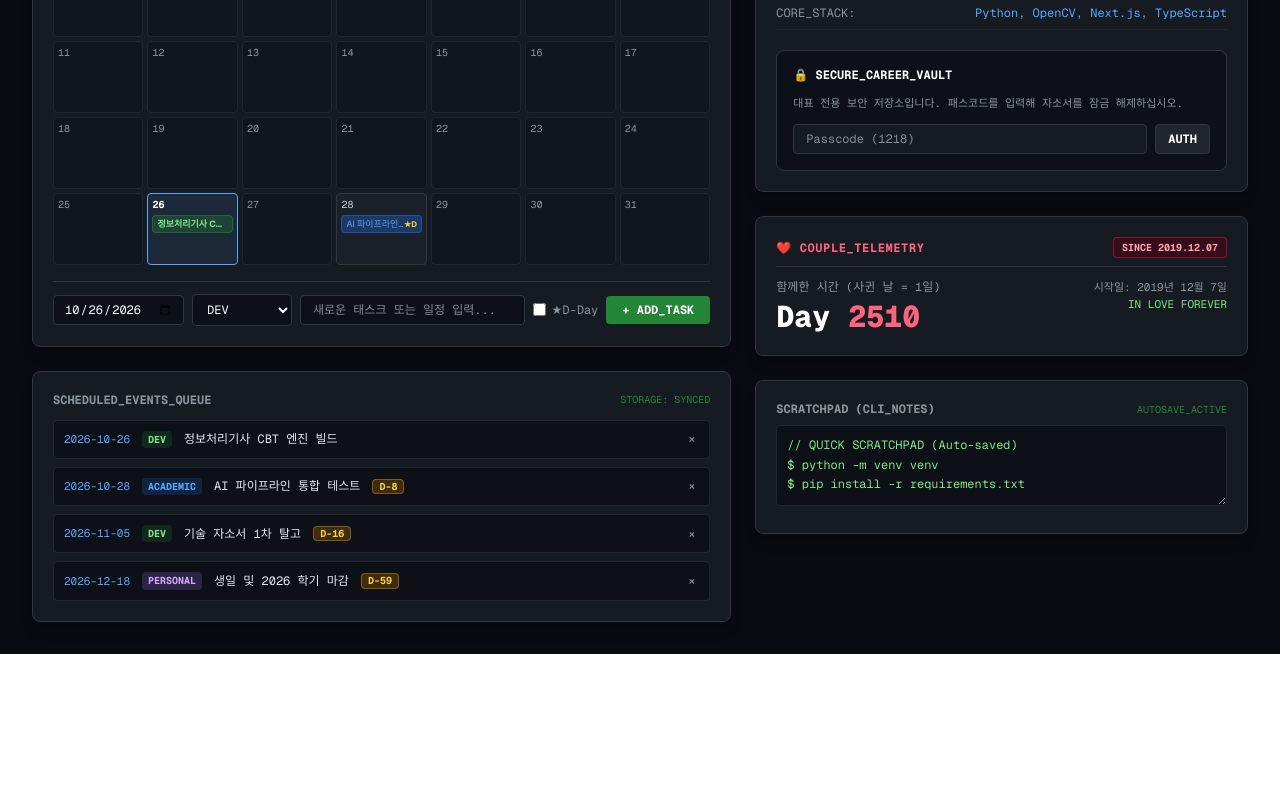
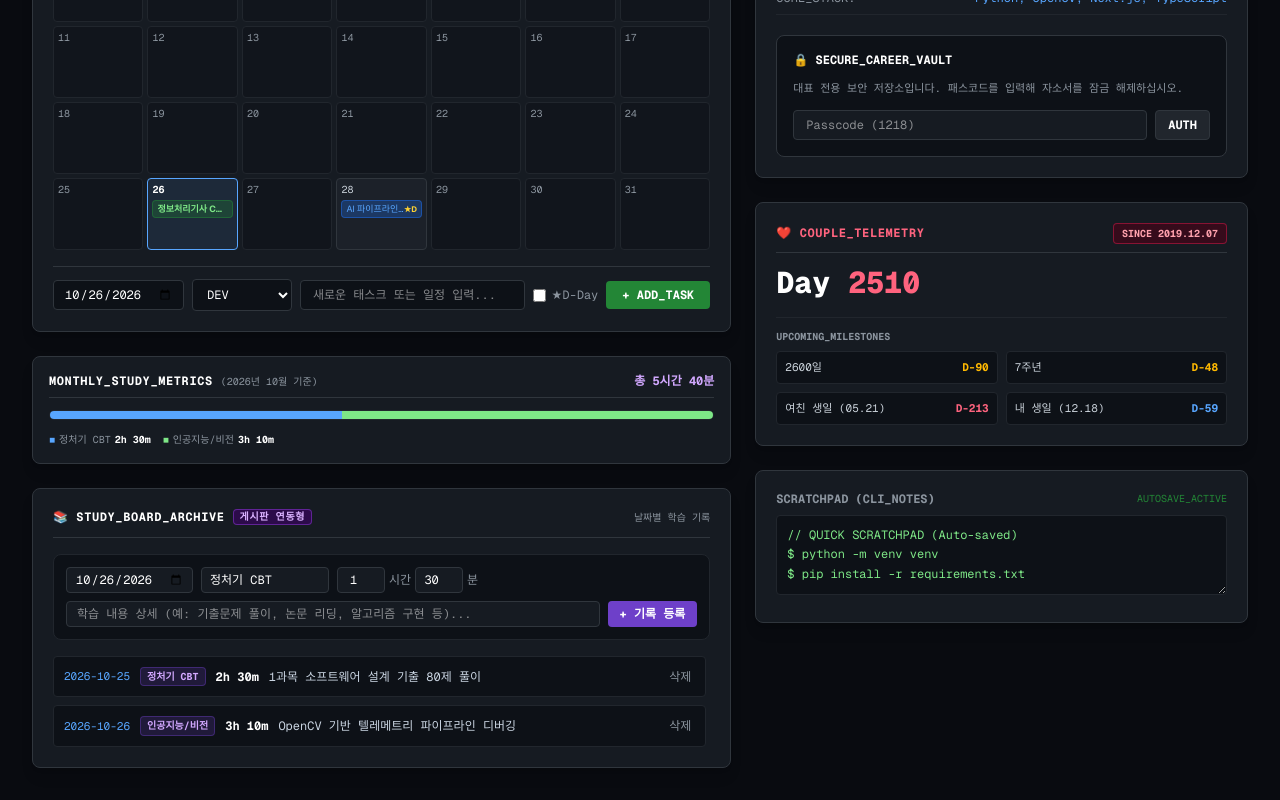
Before and after one commit to omgsmj/shins_lab, a Next.js app: page / in a window 1280 px wide. Shown: the part 616-1416 px from the top of the page. Before the commit the page ends 1270 px from the top, so only its background shows below. Built offline with nearby package versions, Linux system fonts and the light colour scheme; no server answers; the database is empty.

Commit message:
feat: clean couple telemetry with auto milestones and add study board with monthly chart

```diff
--- a/src/app/page.tsx
+++ b/src/app/page.tsx
@@ -19,18 +19,20 @@ interface UserProfile {
   coreStack: string;
 }
 
-interface StudyRecord {
+interface StudyBoardLog {
   id: number;
+  date: string;
   subject: string;
-  minutes: number;
-  date: string;
+  durationHours: number;
+  durationMinutes: number;
+  summary: string;
 }
 
 const DEFAULT_SCHEDULES: ScheduleItem[] = [
   { id: 1, date: '2026-10-26', title: '정보처리기사 CBT 엔진 빌드', category: 'DEV', isDday: false },
   { id: 2, date: '2026-10-28', title: 'AI 파이프라인 통합 테스트', category: 'ACADEMIC', isDday: true },
   { id: 3, date: '2026-11-05', title: '기술 자소서 1차 탈고', category: 'DEV', isDday: true },
-  { id: 4, date: '2026-12-18', title: '생일 및 2026 학기 마감', category: 'PERSONAL', isDday: true },
+  { id: 4, date: '2026-12-18', title: '본인 생일', category: 'PERSONAL', isDday: true },
 ];
 
 export default function EngineeringHub() {
@@ -94,10 +96,16 @@ export default function EngineeringHub() {
   const [stopwatchTime, setStopwatchTime] = useState<number>(0);
   const [isStopwatchRunning, setIsStopwatchRunning] = useState<boolean>(false);
 
-  // 8. 공부 시간 기록기
-  const [studyLogs, setStudyLogs] = useState<StudyRecord[]>([]);
-  const [newStudySubject, setNewStudySubject] = useState<string>('정처기 CBT');
-  const [newStudyMinutes, setNewStudyMinutes] = useState<number>(30);
+  // 8. 학습 로그 게시판 상태
+  const [studyLogs, setStudyLogs] = useState<StudyBoardLog[]>([
+    { id: 1, date: '2026-10-25', subject: '정처기 CBT', durationHours: 2, durationMinutes: 30, summary: '1과목 소프트웨어 설계 기출 80제 풀이' },
+    { id: 2, date: '2026-10-26', subject: '인공지능/비전', durationHours: 3, durationMinutes: 10, summary: 'OpenCV 기반 텔레메트리 파이프라인 디버깅' },
+  ]);
+  const [logDate, setLogDate] = useState<string>('2026-10-26');
+  const [logSubject, setLogSubject] = useState<string>('정처기 CBT');
+  const [logHours, setLogHours] = useState<number>(1);
+  const [logMinutes, setLogMinutes] = useState<number>(30);
+  const [logSummary, setLogSummary] = useState<string>('');
 
   // 9. 스크래치패드
   const [scratchpad, setScratchpad] = useState<string>(
@@ -134,7 +142,7 @@ export default function EngineeringHub() {
     } catch (e) {}
   };
 
-  // 실시간 시계 & 업타임
+  // 실시간 시계
   useEffect(() => {
     const timer = setInterval(() => {
       const now = new Date();
@@ -151,7 +159,7 @@ export default function EngineeringHub() {
     return () => clearInterval(timer);
   }, []);
 
-  // 커스텀 타이머 루프
+  // 타이머 루프
   useEffect(() => {
     let interval: NodeJS.Timeout;
     if (isTimerRunning && timerLeft > 0) {
@@ -173,7 +181,7 @@ export default function EngineeringHub() {
     return () => clearInterval(interval);
   }, [isStopwatchRunning]);
 
-  // 전주시 실시간 기상 관측 및 특보 감지
+  // 기상 관측 및 특보 감지
   useEffect(() => {
     const fetchJeonjuWeather = async () => {
       try {
@@ -248,11 +256,11 @@ export default function EngineeringHub() {
       } catch (e) {}
     }
 
-    const savedStudyLogs = localStorage.getItem('station_study_logs');
-    if (savedStudyLogs) {
+    const savedBoardLogs = localStorage.getItem('station_board_study_logs');
+    if (savedBoardLogs) {
       try {
-        const parsed = JSON.parse(savedStudyLogs);
-        if (Array.isArray(parsed)) setStudyLogs(parsed);
+        const parsed = JSON.parse(savedBoardLogs);
+        if (Array.isArray(parsed) && parsed.length > 0) setStudyLogs(parsed);
       } catch (e) {}
     }
 
@@ -318,38 +326,36 @@ export default function EngineeringHub() {
     } catch (err) {}
   };
 
-  // 공부 시간 기록 추가
+  // 학습 로그 게시판 등록 핸들러
   const handleAddStudyLog = (e: React.FormEvent) => {
     e.preventDefault();
     playClickSound();
-    if (newStudyMinutes <= 0) return;
+    const durationTotalMin = logHours * 60 + logMinutes;
+    if (durationTotalMin <= 0) return;
 
-    const newLog: StudyRecord = {
+    const newLog: StudyBoardLog = {
       id: Date.now(),
-      subject: newStudySubject,
-      minutes: Number(newStudyMinutes),
-      date: new Date().toISOString().split('T')[0],
+      date: logDate,
+      subject: logSubject,
+      durationHours: logHours,
+      durationMinutes: logMinutes,
+      summary: logSummary.trim() || '학습 내용 요약 없음',
     };
 
-    const updated = [newLog, ...studyLogs];
+    const updated = [newLog, ...studyLogs].sort((a, b) => b.date.localeCompare(a.date));
     setStudyLogs(updated);
     if (typeof window !== 'undefined') {
-      localStorage.setItem('station_study_logs', JSON.stringify(updated));
+      localStorage.setItem('station_board_study_logs', JSON.stringify(updated));
     }
+    setLogSummary('');
   };
 
-  // 사귄 날짜 (2019-12-07, 당일=1일) 계산기
-  const calculateLoveDays = () => {
-    try {
-      const startDate = new Date(2019, 11, 7); // 2019년 12월 7일
-      startDate.setHours(0, 0, 0, 0);
-      const today = new Date();
-      today.setHours(0, 0, 0, 0);
-      const diffTime = today.getTime() - startDate.getTime();
-      const diffDays = Math.floor(diffTime / (1000 * 60 * 60 * 24)) + 1; // 1일차 포함
-      return diffDays;
-    } catch (e) {
-      return 2516;
+  const handleDeleteStudyLog = (id: number) => {
+    playClickSound();
+    const updated = studyLogs.filter((item) => item.id !== id);
+    setStudyLogs(updated);
+    if (typeof window !== 'undefined') {
+      localStorage.setItem('station_board_study_logs', JSON.stringify(updated));
     }
   };
 
@@ -373,6 +379,53 @@ export default function EngineeringHub() {
     }
   };
 
+  // 커플 기념일 및 다가오는 마일스톤 연산 엔진
+  const calculateCoupleMilestones = () => {
+    const startDate = new Date(2019, 11, 7); // 2019-12-07
+    startDate.setHours(0, 0, 0, 0);
+    const today = new Date();
+    today.setHours(0, 0, 0, 0);
+
+    const diffDays = Math.floor((today.getTime() - startDate.getTime()) / (1000 * 60 * 60 * 24)) + 1;
+
+    // 1. 다음 100일 단위 (예: 2600일)
+    const nextHundreds = Math.ceil(diffDays / 100) * 100 === diffDays ? diffDays + 100 : Math.ceil(diffDays / 100) * 100;
+    const daysUntilNextHundreds = nextHundreds - diffDays;
+
+    // 2. 다음 N주년 계산
+    const currentYear = today.getFullYear();
+    let nextAnnivYear = currentYear;
+    let nextAnnivDate = new Date(nextAnnivYear, 11, 7);
+    if (today > nextAnnivDate) {
+      nextAnnivYear += 1;
+      nextAnnivDate = new Date(nextAnnivYear, 11, 7);
+    }
+    const nextAnnivYears = nextAnnivYear - 2019;
+    const diffAnnivDays = Math.round((nextAnnivDate.getTime() - today.getTime()) / (1000 * 60 * 60 * 24));
+
+    // 3. 여자친구 다음 생일 (05-21)
+    let gfNextBday = new Date(currentYear, 4, 21);
+    if (today > gfNextBday) gfNextBday = new Date(currentYear + 1, 4, 21);
+    const diffGfDays = Math.round((gfNextBday.getTime() - today.getTime()) / (1000 * 60 * 60 * 24));
+
+    // 4. 본인 다음 생일 (12-18)
+    let myNextBday = new Date(currentYear, 11, 18);
+    if (today > myNextBday) myNextBday = new Date(currentYear + 1, 11, 18);
+    const diffMyDays = Math.round((myNextBday.getTime() - today.getTime()) / (1000 * 60 * 60 * 24));
+
+    return {
+      currentDays: diffDays,
+      nextHundreds,
+      daysUntilNextHundreds,
+      nextAnnivYears,
+      diffAnnivDays,
+      diffGfDays,
+      diffMyDays,
+    };
+  };
+
+  const milestones = isMounted ? calculateCoupleMilestones() : null;
+
   const formatTimer = (sec: number) => {
     const h = Math.floor(sec / 3600);
     const m = Math.floor((sec % 3600) / 60);
@@ -383,10 +436,21 @@ export default function EngineeringHub() {
     return `${String(m).padStart(2, '0')}:${String(s).padStart(2, '0')}`;
   };
 
-  const totalStudyMinutes = studyLogs.reduce((acc, cur) => acc + cur.minutes, 0);
-
+  // 달력 및 이번 달 통계 계산
   const year = currentDate.getFullYear();
   const month = currentDate.getMonth();
+  const currentMonthKey = `${year}-${String(month + 1).padStart(2, '0')}`;
+
+  const currentMonthLogs = studyLogs.filter((log) => log.date.startsWith(currentMonthKey));
+  const currentMonthTotalMinutes = currentMonthLogs.reduce((acc, cur) => acc + cur.durationHours * 60 + cur.durationMinutes, 0);
+
+  // 과목별 점유율 통계
+  const subjectMap: Record<string, number> = {};
+  currentMonthLogs.forEach((l) => {
+    const mins = l.durationHours * 60 + l.durationMinutes;
+    subjectMap[l.subject] = (subjectMap[l.subject] || 0) + mins;
+  });
+
   const firstDayIndex = new Date(year, month, 1).getDay();
   const daysInMonth = new Date(year, month + 1, 0).getDate();
   const daysArray = Array.from({ length: daysInMonth }, (_, i) => i + 1);
@@ -467,7 +531,7 @@ export default function EngineeringHub() {
         </div>
       </header>
 
-      {/* 2. 빠른 실행 서브시스템 링크 (통합 런처: CBT + 날씨 + 공부 기록) */}
+      {/* 2. 빠른 실행 서브시스템 링크 (통합 런처: CBT + 전주대 날씨 + 학습 게시판) */}
       <section className="grid grid-cols-1 sm:grid-cols-3 gap-3 mb-6">
         <Link
           href="/cbt"
@@ -499,43 +563,24 @@ export default function EngineeringHub() {
           <div className="text-xs text-[#8b949e] mt-1">캠퍼스(효자동) 실시간 기상 관측 및 단기 예보</div>
         </Link>
 
-        {/* 공부 시간 기록 패널 (GitHub 대체) */}
+        {/* ENGINE 03: 학습 보드 바로가기 카드 */}
         <div className="border border-[#30363d] bg-[#161b22] p-4 rounded-lg shadow flex flex-col justify-between">
           <div className="flex items-center justify-between">
             <span className="text-[10px] text-[#8b949e]">ENGINE 03</span>
             <span className="text-[10px] px-1.5 py-0.5 rounded bg-[#a371f7]/20 text-[#d2a8ff] border border-[#a371f7]/40">
-              TOTAL: {Math.floor(totalStudyMinutes / 60)}h {totalStudyMinutes % 60}m
+              LOGS: {studyLogs.length}건
             </span>
           </div>
-          <div className="text-base font-bold text-white mt-1">공부 시간 트래커</div>
-          <form onSubmit={handleAddStudyLog} className="mt-2 flex gap-1.5 items-center">
-            <input
-              type="text"
-              value={newStudySubject}
-              onChange={(e) => setNewStudySubject(e.target.value)}
-              placeholder="과목"
-              className="bg-[#0d1117] border border-[#30363d] text-[11px] px-2 py-1 rounded text-white w-24 focus:outline-none focus:border-[#a371f7]"
-            />
-            <input
-              type="number"
-              value={newStudyMinutes}
-              onChange={(e) => setNewStudyMinutes(Number(e.target.value))}
-              placeholder="분"
-              className="bg-[#0d1117] border border-[#30363d] text-[11px] px-2 py-1 rounded text-white w-14 focus:outline-none focus:border-[#a371f7]"
-            />
-            <button
-              type="submit"
-              className="bg-[#6e40c9] hover:bg-[#8957e5] text-white text-[11px] px-2.5 py-1 rounded font-bold transition whitespace-nowrap"
-            >
-              +LOG
-            </button>
-          </form>
+          <div className="text-base font-bold text-white mt-1">학습 로그 게시판</div>
+          <div className="text-xs text-[#8b949e] mt-1">
+            당월 누적: <span className="text-[#d2a8ff] font-bold">{Math.floor(currentMonthTotalMinutes / 60)}시간 {currentMonthTotalMinutes % 60}분</span> 기록 중
+          </div>
         </div>
       </section>
 
-      {/* 메인 2열 그리드: 일정/캘린더 vs 프로필/자소서 금고 */}
+      {/* 메인 2열 그리드: 일정/달력/학습게시판 vs 프로필/자소서/커플위젯 */}
       <div className="grid grid-cols-1 lg:grid-cols-12 gap-6">
-        {/* [좌측 7열]: 올해/이달 목표 보드 + 달력 및 일정 */}
+        {/* [좌측 7열]: 올해/이달 목표 + 달력 + 학습 시간 통계 및 로그 게시판 */}
         <section className="lg:col-span-7 space-y-6">
           {/* 달력 상단: 올해 목표 & 이달의 목표 편집 보드 */}
           <div className="border border-[#30363d] bg-[#161b22] rounded-lg p-4 shadow-lg">
@@ -644,6 +689,7 @@ export default function EngineeringHub() {
                     onClick={() => {
                       playClickSound();
                       setNewDate(dateKey);
+                      setLogDate(dateKey);
                     }}
                     className={`min-h-[72px] border rounded p-1 text-left flex flex-col justify-start cursor-pointer transition overflow-hidden ${
                       isToday
@@ -719,51 +765,153 @@ export default function EngineeringHub() {
             </form>
           </div>
 
-          {/* 등록된 일정 큐 리스트 */}
-          <div className="border border-[#30363d] bg-[#161b22] rounded-lg p-5 shadow-lg">
-            <div className="flex items-center justify-between mb-3">
-              <span className="text-xs font-bold text-[#8b949e] uppercase">SCHEDULED_EVENTS_QUEUE</span>
-              <span className="text-[10px] text-[#238636]">STORAGE: SYNCED</span>
+          {/* 달력 밑쪽: 이번 달 학습 누적 통계 & 미니 바 차트 */}
+          <div className="border border-[#30363d] bg-[#161b22] rounded-lg p-4 shadow-lg">
+            <div className="flex items-center justify-between border-b border-[#30363d] pb-2 mb-3">
+              <div className="flex items-center gap-2">
+                <span className="text-xs font-bold text-white uppercase tracking-wider">MONTHLY_STUDY_METRICS</span>
+                <span className="text-[10px] text-[#8b949e]">({year}년 {month + 1}월 기준)</span>
               </div>
+              <span className="text-xs font-bold text-[#d2a8ff]">
+                총 {Math.floor(currentMonthTotalMinutes / 60)}시간 {currentMonthTotalMinutes % 60}분
+              </span>
+            </div>
+
+            {/* 과목별 누적 분포 미니 바 차트 */}
+            {currentMonthTotalMinutes === 0 ? (
+              <div className="text-[11px] text-[#8b949e] py-1 text-center">이번 달 등록된 공부 시간이 없습니다.</div>
+            ) : (
               <div className="space-y-2">
-              {schedules.map((s) => (
+                <div className="flex h-2.5 w-full overflow-hidden rounded-full bg-[#0d1117] border border-[#21262d]">
+                  {Object.entries(subjectMap).map(([subj, mins], idx) => {
+                    const pct = Math.round((mins / currentMonthTotalMinutes) * 100);
+                    const colors = ['bg-[#58a6ff]', 'bg-[#7ee787]', 'bg-[#d2a8ff]', 'bg-[#f0883e]', 'bg-[#f85149]'];
+                    return (
                       <div
-                  key={s.id}
-                  className="flex items-center justify-between p-2.5 rounded bg-[#0d1117] border border-[#21262d] text-xs"
-                >
-                  <div className="flex items-center gap-3">
-                    <span className="font-mono text-[#58a6ff] text-[11px]">{s.date}</span>
-                    <span
-                      className={`px-1.5 py-0.5 rounded text-[10px] font-bold ${
-                        s.category === 'DEV'
-                          ? 'bg-[#238636]/20 text-[#7ee787]'
-                          : s.category === 'ACADEMIC'
-                          ? 'bg-[#1f6feb]/20 text-[#58a6ff]'
-                          : 'bg-[#a371f7]/20 text-[#d2a8ff]'
-                      }`}
-                    >
-                      {s.category}
-                    </span>
-                    <span className="text-slate-200">{s.title}</span>
-                    {s.isDday && isMounted && (
-                      <span className="text-[10px] px-1.5 py-0.2 rounded bg-amber-500/20 text-amber-300 font-bold border border-amber-500/40">
-                        {calculateDday(s.date)}
-                      </span>
+                        key={subj}
+                        style={{ width: `${pct}%` }}
+                        className={`${colors[idx % colors.length]} transition-all`}
+                        title={`${subj}: ${Math.floor(mins / 60)}h ${mins % 60}m (${pct}%)`}
+                      />
+                    );
+                  })}
+                </div>
+
+                <div className="flex flex-wrap gap-3 text-[10px] text-[#8b949e] pt-1">
+                  {Object.entries(subjectMap).map(([subj, mins], idx) => {
+                    const colors = ['text-[#58a6ff]', 'text-[#7ee787]', 'text-[#d2a8ff]', 'text-[#f0883e]', 'text-[#f85149]'];
+                    return (
+                      <div key={subj} className="flex items-center gap-1">
+                        <span className={`font-bold ${colors[idx % colors.length]}`}>■</span>
+                        <span>{subj}</span>
+                        <span className="text-white font-bold">{Math.floor(mins / 60)}h {mins % 60}m</span>
+                      </div>
+                    );
+                  })}
+                </div>
+              </div>
             )}
           </div>
+
+          {/* 학습 로그 게시판 (Study Dev Logs) */}
+          <div className="border border-[#30363d] bg-[#161b22] rounded-lg p-5 shadow-lg">
+            <div className="flex items-center justify-between border-b border-[#30363d] pb-3 mb-4">
+              <span className="text-xs font-bold text-white uppercase tracking-wider flex items-center gap-2">
+                <span>📚 STUDY_BOARD_ARCHIVE</span>
+                <span className="text-[10px] px-1.5 py-0.2 rounded bg-purple-950/60 text-purple-300 border border-purple-500/40">
+                  게시판 연동형
+                </span>
+              </span>
+              <span className="text-[10px] text-[#8b949e]">날짜별 학습 기록</span>
+            </div>
+
+            {/* 학습 기록 주입 폼 */}
+            <form onSubmit={handleAddStudyLog} className="bg-[#0d1117] p-3 rounded-lg border border-[#21262d] mb-4 space-y-2 text-xs">
+              <div className="flex flex-wrap gap-2 items-center">
+                <input
+                  type="date"
+                  value={logDate}
+                  onChange={(e) => setLogDate(e.target.value)}
+                  className="bg-[#161b22] border border-[#30363d] px-2 py-1 rounded text-white text-xs focus:outline-none"
+                />
+                <input
+                  type="text"
+                  value={logSubject}
+                  onChange={(e) => setLogSubject(e.target.value)}
+                  placeholder="과목 / 분야"
+                  className="bg-[#161b22] border border-[#30363d] px-2 py-1 rounded text-white text-xs w-32 focus:outline-none focus:border-[#a371f7]"
+                />
+                <div className="flex items-center gap-1 text-[#8b949e]">
+                  <input
+                    type="number"
+                    min="0"
+                    max="23"
+                    value={logHours}
+                    onChange={(e) => setLogHours(Number(e.target.value))}
+                    className="w-12 bg-[#161b22] border border-[#30363d] px-1.5 py-1 rounded text-white text-xs text-center focus:outline-none"
+                  />
+                  <span>시간</span>
+                  <input
+                    type="number"
+                    min="0"
+                    max="59"
+                    value={logMinutes}
+                    onChange={(e) => setLogMinutes(Number(e.target.value))}
+                    className="w-12 bg-[#161b22] border border-[#30363d] px-1.5 py-1 rounded text-white text-xs text-center focus:outline-none"
+                  />
+                  <span>분</span>
+                </div>
+              </div>
+
+              <div className="flex gap-2">
+                <input
+                  type="text"
+                  value={logSummary}
+                  onChange={(e) => setLogSummary(e.target.value)}
+                  placeholder="학습 내용 상세 (예: 기출문제 풀이, 논문 리딩, 알고리즘 구현 등)..."
+                  className="flex-1 bg-[#161b22] border border-[#30363d] px-2.5 py-1 rounded text-white text-xs focus:outline-none focus:border-[#a371f7]"
+                />
                 <button
-                    onClick={() => handleDeleteSchedule(s.id)}
-                    className="text-[#8b949e] hover:text-[#f85149] text-xs px-1"
+                  type="submit"
+                  className="bg-[#6e40c9] hover:bg-[#8957e5] text-white px-3 py-1 rounded font-bold transition text-xs whitespace-nowrap"
                 >
-                    ×
+                  + 기록 등록
                 </button>
               </div>
-              ))}
+            </form>
+
+            {/* 학습 기록 게시물 목록 */}
+            <div className="space-y-2 max-h-72 overflow-y-auto pr-1">
+              {studyLogs.length === 0 ? (
+                <div className="text-[11px] text-[#8b949e] py-4 text-center">등록된 학습 게시물이 없습니다.</div>
+              ) : (
+                studyLogs.map((log) => (
+                  <div
+                    key={log.id}
+                    className="flex flex-col sm:flex-row sm:items-center justify-between p-2.5 rounded bg-[#0d1117] border border-[#21262d] text-xs gap-2"
+                  >
+                    <div className="flex items-start sm:items-center gap-2.5">
+                      <span className="font-mono text-[#58a6ff] text-[11px] shrink-0">{log.date}</span>
+                      <span className="px-1.5 py-0.5 rounded text-[10px] font-bold bg-[#6e40c9]/20 text-[#d2a8ff] border border-[#6e40c9]/40 shrink-0">
+                        {log.subject}
+                      </span>
+                      <span className="text-white font-bold shrink-0">{log.durationHours}h {log.durationMinutes}m</span>
+                      <span className="text-slate-300 truncate max-w-[280px]">{log.summary}</span>
+                    </div>
+                    <button
+                      onClick={() => handleDeleteStudyLog(log.id)}
+                      className="text-[#8b949e] hover:text-[#f85149] text-xs px-1 self-end sm:self-auto"
+                    >
+                      삭제
+                    </button>
+                  </div>
+                ))
+              )}
             </div>
           </div>
         </section>
 
-        {/* [우측 5열]: 크로노 모듈(타이머/스톱워치) + 자소서 금고 + 커플 디데이 위젯 */}
+        {/* [우측 5열]: 크로노 모듈 + 대표소개/자소서 + 커플 텔레메트리 마일스톤 */}
         <section className="lg:col-span-5 space-y-6">
           {/* 다기능 크로노 모듈 (타이머 & 스톱워치) */}
           <div className="border border-[#30363d] bg-[#161b22] rounded-lg p-5 shadow-lg">
@@ -1059,7 +1207,7 @@ export default function EngineeringHub() {
             </div>
           </div>
 
-          {/* 대문 오른쪽 아래: 커플 디데이 위젯 (2019-12-07 ~ Day N) */}
+          {/* 대문 오른쪽 아래: 커플 텔레메트리 & 마일스톤 자동 알리미 */}
           <div className="border border-[#30363d] bg-[#161b22] rounded-lg p-5 shadow-lg">
             <div className="flex items-center justify-between border-b border-[#30363d] pb-2 mb-3">
               <span className="text-xs font-bold text-rose-400 uppercase tracking-wider flex items-center gap-1.5">
@@ -1070,17 +1218,40 @@ export default function EngineeringHub() {
               </span>
             </div>
 
-            <div className="flex items-baseline justify-between">
-              <div>
-                <div className="text-xs text-[#8b949e]">함께한 시간 (사귄 날 = 1일)</div>
-                <div className="text-3xl font-extrabold font-mono text-white mt-1">
-                  Day <span className="text-rose-400">{isMounted ? calculateLoveDays() : '---'}</span>
+            {/* 현재 일수 (단백한 공대 스타일) */}
+            <div className="mb-4">
+              <div className="text-3xl font-extrabold font-mono text-white">
+                Day <span className="text-rose-400">{milestones ? milestones.currentDays : '---'}</span>
               </div>
             </div>
-              <div className="text-right text-[11px] text-[#8b949e]">
-                <div>시작일: 2019년 12월 7일</div>
-                <div className="text-[#7ee787]">IN LOVE FOREVER</div>
+
+            {/* 다가오는 4대 마일스톤 자동 알리미 */}
+            <div className="space-y-2 border-t border-[#21262d] pt-3 text-xs">
+              <div className="text-[10px] font-bold text-[#8b949e] uppercase">UPCOMING_MILESTONES</div>
+
+              {milestones && (
+                <div className="grid grid-cols-2 gap-2 text-[11px]">
+                  <div className="bg-[#0d1117] p-2 rounded border border-[#21262d] flex justify-between items-center">
+                    <span className="text-[#c9d1d9]">{milestones.nextHundreds}일</span>
+                    <span className="font-bold text-amber-400">D-{milestones.daysUntilNextHundreds}</span>
                   </div>
+
+                  <div className="bg-[#0d1117] p-2 rounded border border-[#21262d] flex justify-between items-center">
+                    <span className="text-[#c9d1d9]">{milestones.nextAnnivYears}주년</span>
+                    <span className="font-bold text-amber-400">D-{milestones.diffAnnivDays}</span>
+                  </div>
+
+                  <div className="bg-[#0d1117] p-2 rounded border border-[#21262d] flex justify-between items-center">
+                    <span className="text-[#c9d1d9]">여친 생일 (05.21)</span>
+                    <span className="font-bold text-rose-400">D-{milestones.diffGfDays}</span>
+                  </div>
+
+                  <div className="bg-[#0d1117] p-2 rounded border border-[#21262d] flex justify-between items-center">
+                    <span className="text-[#c9d1d9]">내 생일 (12.18)</span>
+                    <span className="font-bold text-[#58a6ff]">D-{milestones.diffMyDays}</span>
+                  </div>
+                </div>
+              )}
             </div>
           </div>
 
```
Lines whose indentation alone changed are shown as unchanged.
